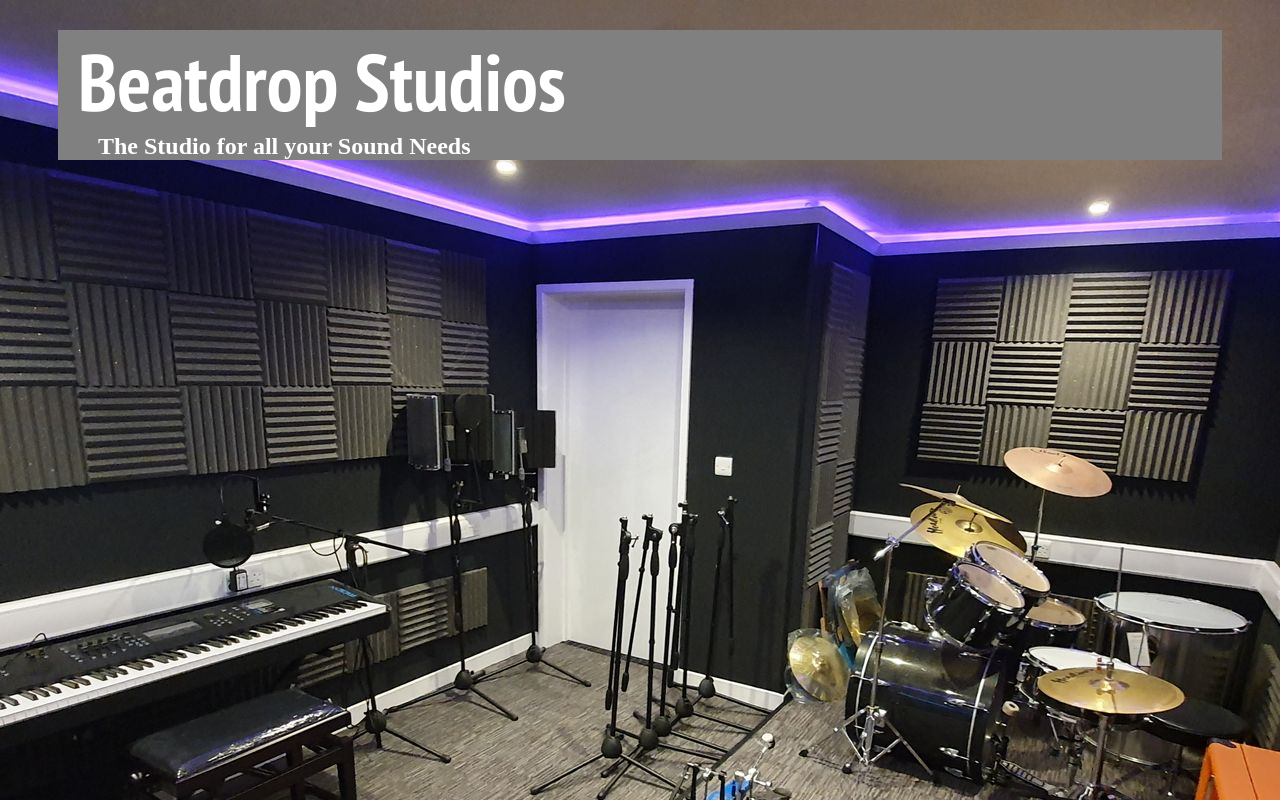
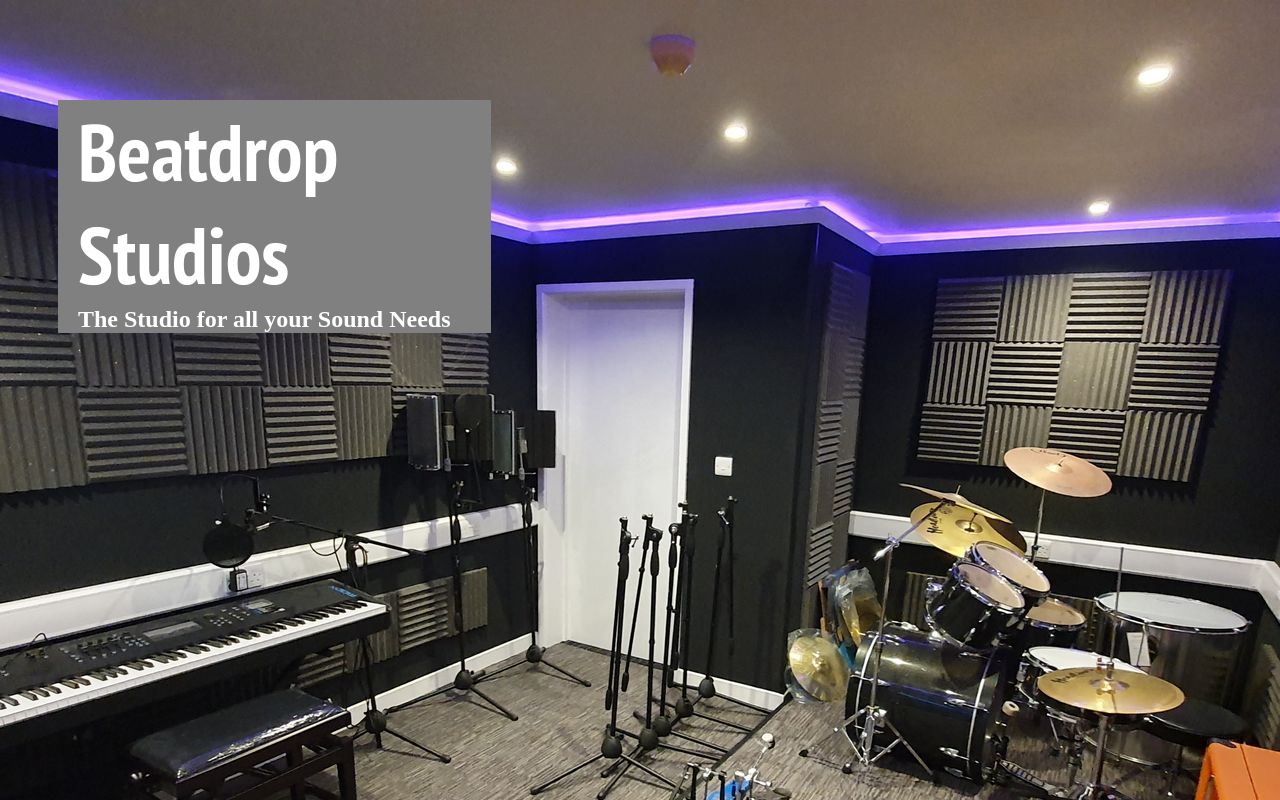
Before and after one commit to bsdc-Finlay/bsdc-Finlay.github.io, a plain HTML site: page index.html in a window 1280 px wide. Drawn offline with Linux system fonts and the light colour scheme.

Commit message:
new box size

```diff
--- a/styles/styles.css
+++ b/styles/styles.css
@@ -17,10 +17,14 @@ h1 {
 
   .headings {
     margin: 50px;
+    margin-top: 120px;
      color: white;
-     background-color: gray;
+       background-color: grey;
+       width: 433px;
+       opacity: 100%;
   }
 
+
 h2 {
-    margin-left: 40px;
+    margin-left: 20px;
 }
```
Also changed, not shown: images/social media icons.png (added).
